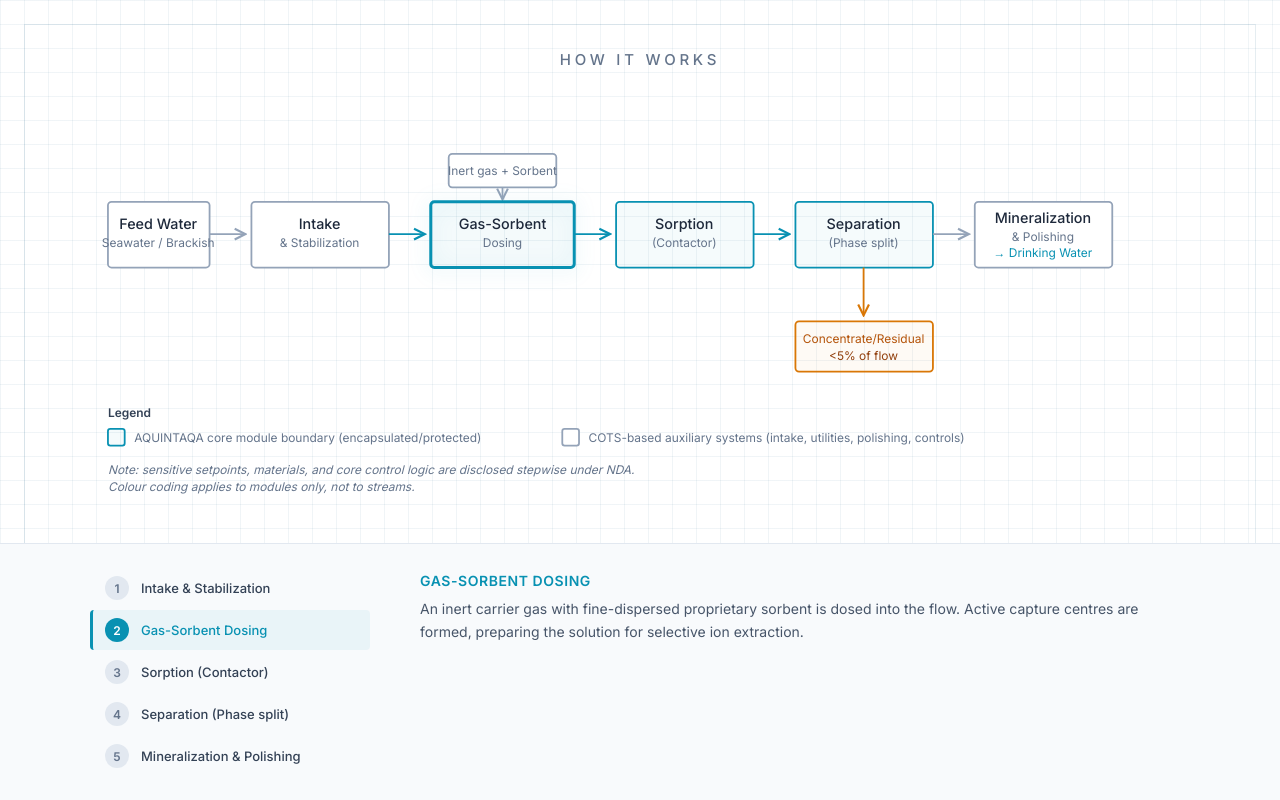
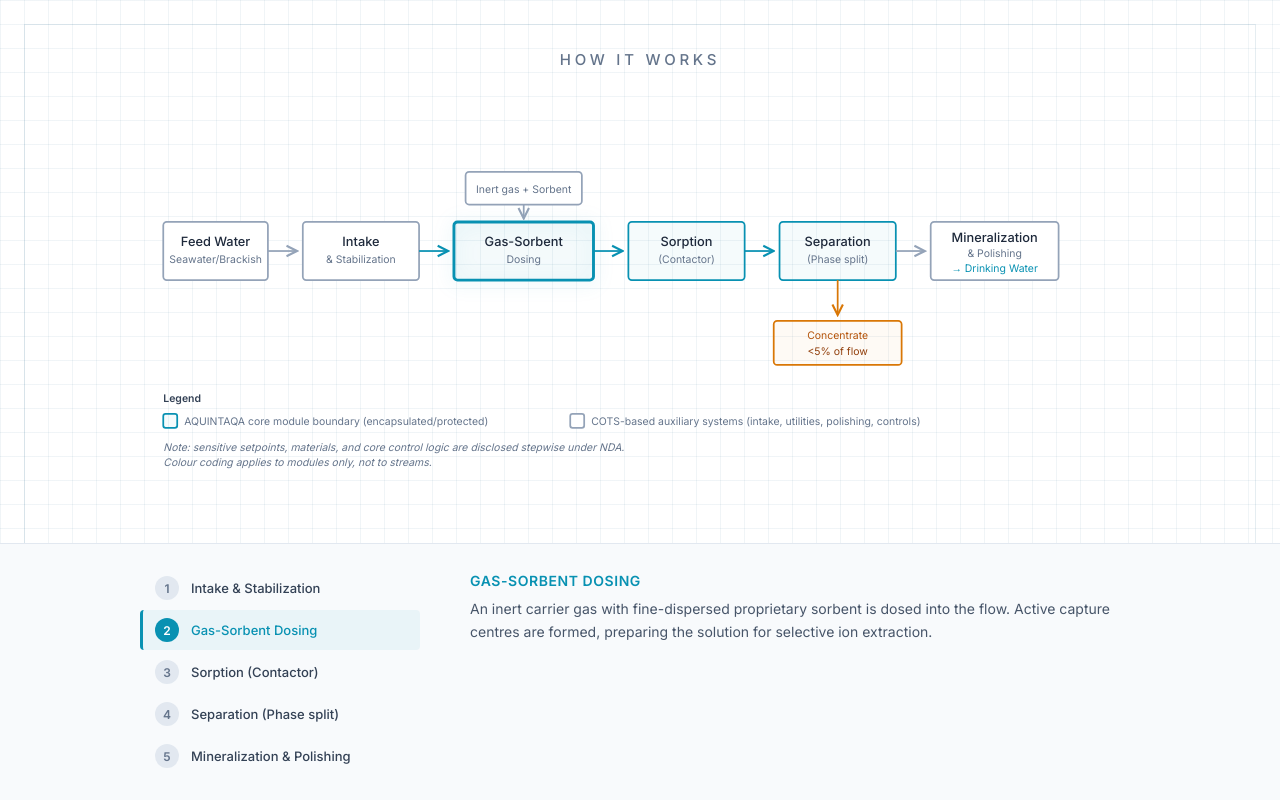
Before and after one commit to turchick777-max/aq2nd, a plain HTML site: page index.html in a window 1280 px wide. Drawn offline with Linux system fonts and the light colour scheme.

Commit message:
Update index.html

```diff
--- a/index.html
+++ b/index.html
@@ -74,14 +74,15 @@
       display: flex;
       align-items: center;
       justify-content: center;
-      padding: 20px 60px;
+      padding: 20px 40px;
       position: relative;
       z-index: 1;
     }
 
     .flow-diagram {
       width: 100%;
-      max-width: 1100px;
+      max-width: 1000px;
+      margin: 0 auto;
     }
 
     .flow-diagram svg {
@@ -110,7 +111,7 @@
 
     .node-label {
       font-family: 'Inter', sans-serif;
-      font-size: 12px;
+      font-size: 11px;
       font-weight: 500;
       fill: #1e293b;
       text-anchor: middle;
@@ -118,7 +119,7 @@
 
     .node-sublabel {
       font-family: 'Inter', sans-serif;
-      font-size: 10px;
+      font-size: 9px;
       fill: #64748b;
       text-anchor: middle;
     }
@@ -139,14 +140,14 @@
 
     .legend-title {
       font-family: 'Inter', sans-serif;
-      font-size: 10px;
+      font-size: 9px;
       font-weight: 600;
       fill: #334155;
     }
 
     .legend-text {
       font-family: 'Inter', sans-serif;
-      font-size: 10px;
+      font-size: 9px;
       fill: #64748b;
     }
 
@@ -160,7 +161,7 @@
     }
 
     .footer-content {
-      max-width: 1100px;
+      max-width: 1000px;
       margin: 0 auto;
       display: grid;
       grid-template-columns: 280px 1fr;
@@ -268,7 +269,7 @@
 
     <div class="diagram-wrapper">
       <div class="flow-diagram">
-        <svg viewBox="0 0 920 300" fill="none" xmlns="http://www.w3.org/2000/svg">
+        <svg viewBox="0 0 860 280" fill="none" xmlns="http://www.w3.org/2000/svg">
           <defs>
             <marker id="arr" markerWidth="8" markerHeight="8" refX="7" refY="4" orient="auto">
               <path d="M1,1 L7,4 L1,7" fill="none" stroke="#94a3b8" stroke-width="1.2"/>
@@ -281,88 +282,88 @@
             </marker>
           </defs>
 
-          <!-- === MAIN FLOW === -->
+          <!-- === MAIN FLOW - centered === -->
 
           <!-- Feed Water -->
           <g>
-            <rect class="node-box" x="15" y="50" width="85" height="55" rx="3"/>
-            <text class="node-label" x="57" y="73">Feed Water</text>
-            <text class="node-sublabel" x="57" y="88">Seawater / Brackish</text>
+            <rect class="node-box" x="20" y="55" width="90" height="50" rx="3"/>
+            <text class="node-label" x="65" y="76">Feed Water</text>
+            <text class="node-sublabel" x="65" y="90">Seawater/Brackish</text>
           </g>
 
-          <path d="M100 77 L130 77" class="flow-line" marker-end="url(#arr)"/>
+          <path d="M110 80 L135 80" class="flow-line" marker-end="url(#arr)"/>
 
           <!-- 1. Intake & Stabilization -->
           <g>
-            <rect class="node-box" id="node1" x="135" y="50" width="115" height="55" rx="3"/>
-            <text class="node-label" x="192" y="73">Intake</text>
-            <text class="node-sublabel" x="192" y="88">& Stabilization</text>
+            <rect class="node-box" id="node1" x="140" y="55" width="100" height="50" rx="3"/>
+            <text class="node-label" x="190" y="76">Intake</text>
+            <text class="node-sublabel" x="190" y="90">& Stabilization</text>
           </g>
 
-          <path d="M250 77 L280 77" class="flow-line core" marker-end="url(#arrCore)"/>
+          <path d="M240 80 L265 80" class="flow-line core" marker-end="url(#arrCore)"/>
 
           <!-- Inert gas input -->
           <g>
-            <rect class="node-box" x="300" y="10" width="90" height="28" rx="3"/>
-            <text class="node-sublabel" x="345" y="28">Inert gas + Sorbent</text>
+            <rect class="node-box" x="280" y="12" width="100" height="28" rx="3"/>
+            <text class="node-sublabel" x="330" y="30">Inert gas + Sorbent</text>
           </g>
-          <path d="M345 38 L345 48" class="flow-line" marker-end="url(#arr)"/>
+          <path d="M330 40 L330 52" class="flow-line" marker-end="url(#arr)"/>
 
           <!-- 2. Gas-Sorbent Dosing -->
           <g>
-            <rect class="node-box core" id="node2" x="285" y="50" width="120" height="55" rx="3"/>
-            <text class="node-label" x="345" y="73">Gas-Sorbent</text>
-            <text class="node-sublabel" x="345" y="88">Dosing</text>
+            <rect class="node-box core" id="node2" x="270" y="55" width="120" height="50" rx="3"/>
+            <text class="node-label" x="330" y="76">Gas-Sorbent</text>
+            <text class="node-sublabel" x="330" y="90">Dosing</text>
           </g>
 
-          <path d="M405 77 L435 77" class="flow-line core" marker-end="url(#arrCore)"/>
+          <path d="M390 80 L415 80" class="flow-line core" marker-end="url(#arrCore)"/>
 
           <!-- 3. Sorption (Contactor) -->
           <g>
-            <rect class="node-box core" id="node3" x="440" y="50" width="115" height="55" rx="3"/>
-            <text class="node-label" x="497" y="73">Sorption</text>
-            <text class="node-sublabel" x="497" y="88">(Contactor)</text>
+            <rect class="node-box core" id="node3" x="420" y="55" width="100" height="50" rx="3"/>
+            <text class="node-label" x="470" y="76">Sorption</text>
+            <text class="node-sublabel" x="470" y="90">(Contactor)</text>
           </g>
 
-          <path d="M555 77 L585 77" class="flow-line core" marker-end="url(#arrCore)"/>
+          <path d="M520 80 L545 80" class="flow-line core" marker-end="url(#arrCore)"/>
 
           <!-- 4. Separation (Phase split) -->
           <g>
-            <rect class="node-box core" id="node4" x="590" y="50" width="115" height="55" rx="3"/>
-            <text class="node-label" x="647" y="73">Separation</text>
-            <text class="node-sublabel" x="647" y="88">(Phase split)</text>
+            <rect class="node-box core" id="node4" x="550" y="55" width="100" height="50" rx="3"/>
+            <text class="node-label" x="600" y="76">Separation</text>
+            <text class="node-sublabel" x="600" y="90">(Phase split)</text>
           </g>
 
           <!-- Residual stream -->
-          <path d="M647 105 L647 145" class="flow-line residual" marker-end="url(#arrRes)"/>
+          <path d="M600 105 L600 135" class="flow-line residual" marker-end="url(#arrRes)"/>
           <g>
-            <rect class="node-box" x="590" y="150" width="115" height="42" rx="3" style="stroke:#d97706; fill:rgba(217,119,6,0.04);"/>
-            <text class="node-sublabel" x="647" y="168" style="fill:#b45309;">Concentrate/Residual</text>
-            <text class="node-sublabel" x="647" y="182" style="fill:#92400e;">&lt;5% of flow</text>
+            <rect class="node-box" x="545" y="140" width="110" height="38" rx="3" style="stroke:#d97706; fill:rgba(217,119,6,0.04);"/>
+            <text class="node-sublabel" x="600" y="156" style="fill:#b45309;">Concentrate</text>
+            <text class="node-sublabel" x="600" y="169" style="fill:#92400e;">&lt;5% of flow</text>
           </g>
 
-          <path d="M705 77 L735 77" class="flow-line" marker-end="url(#arr)"/>
+          <path d="M650 80 L675 80" class="flow-line" marker-end="url(#arr)"/>
 
           <!-- 5. Mineralization & Polishing -->
           <g>
-            <rect class="node-box" id="node5" x="740" y="50" width="115" height="55" rx="3"/>
-            <text class="node-label" x="797" y="68">Mineralization</text>
-            <text class="node-sublabel" x="797" y="83">& Polishing</text>
-            <text class="node-sublabel" x="797" y="96" style="fill:#0891b2;">→ Drinking Water</text>
+            <rect class="node-box" id="node5" x="680" y="55" width="110" height="50" rx="3"/>
+            <text class="node-label" x="735" y="72">Mineralization</text>
+            <text class="node-sublabel" x="735" y="85">& Polishing</text>
+            <text class="node-sublabel" x="735" y="98" style="fill:#0891b2;">→ Drinking Water</text>
           </g>
 
           <!-- === LEGEND === -->
-          <g transform="translate(15, 230)">
+          <g transform="translate(20, 210)">
             <text class="legend-title" x="0" y="0">Legend</text>
 
-            <rect x="0" y="10" width="14" height="14" rx="2" fill="rgba(8,145,178,0.04)" stroke="#0891b2" stroke-width="1.5"/>
-            <text class="legend-text" x="22" y="21">AQUINTAQA core module boundary (encapsulated/protected)</text>
+            <rect x="0" y="10" width="12" height="12" rx="2" fill="rgba(8,145,178,0.04)" stroke="#0891b2" stroke-width="1.5"/>
+            <text class="legend-text" x="18" y="20">AQUINTAQA core module boundary (encapsulated/protected)</text>
 
-            <rect x="380" y="10" width="14" height="14" rx="2" fill="#fff" stroke="#94a3b8" stroke-width="1.5"/>
-            <text class="legend-text" x="402" y="21">COTS-based auxiliary systems (intake, utilities, polishing, controls)</text>
+            <rect x="350" y="10" width="12" height="12" rx="2" fill="#fff" stroke="#94a3b8" stroke-width="1.5"/>
+            <text class="legend-text" x="368" y="20">COTS-based auxiliary systems (intake, utilities, polishing, controls)</text>
 
-            <text class="legend-text" x="0" y="48" style="font-style:italic;">Note: sensitive setpoints, materials, and core control logic are disclosed stepwise under NDA.</text>
-            <text class="legend-text" x="0" y="62" style="font-style:italic;">Colour coding applies to modules only, not to streams.</text>
+            <text class="legend-text" x="0" y="42" style="font-style:italic;">Note: sensitive setpoints, materials, and core control logic are disclosed stepwise under NDA.</text>
+            <text class="legend-text" x="0" y="55" style="font-style:italic;">Colour coding applies to modules only, not to streams.</text>
           </g>
         </svg>
       </div>
```
